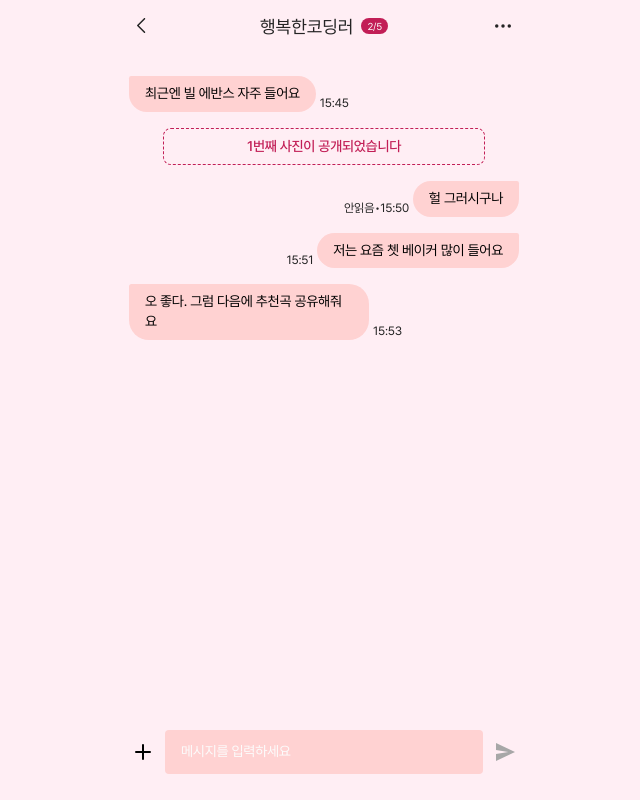
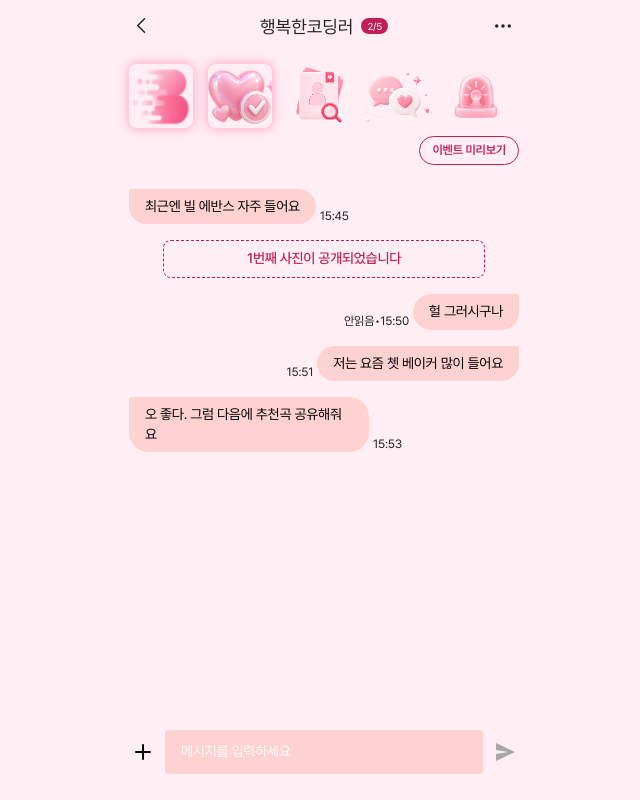
Before and after one commit to It-is-a-Secret/front, a React (Vite) app: page /chat/1 in a window 1280 px wide. Shown: the whole page, without its empty margins (316-956 px from the left). Built offline with nearby package versions, Linux system fonts and the light colour scheme; no server answers.

Commit message:
feat: 컴포넌트 구현 및 플로우 구현

```diff
--- a/src/pages/chat/ChatRoom.tsx
+++ b/src/pages/chat/ChatRoom.tsx
@@ -2,8 +2,10 @@ import {useEffect, useRef, useState} from 'react';
 import {useNavigate} from 'react-router-dom';
 
 import {ChatInputBox} from '@/pages/chat/components/ChatInputBox';
+import {ChatImageList} from '@/pages/chat/components/ChatImageList';
 import {ChatReportSheet} from '@/pages/chat/components/ChatReportSheet';
 import {ChatRoomActionMenu} from '@/pages/chat/components/ChatRoomActionMenu';
+import {PhotoRevealEvent} from '@/pages/chat/components/PhotoRevealEvent';
 import {ChatMessageListSection} from '@/pages/chat/section/ChatMessageListSection';
 import {ToastMessage} from '@/pages/my/components/ToastMessage';
 import {BottomSheet} from '@/shared/components/BottomSheet';
@@ -15,12 +17,23 @@ import {IcSvgEtc, IcSvgLeft} from '@/shared/icons';
 const MOCK_CHAT_ROOM = {
   nickname: '행복한코딩러',
   publicPhotoCount: 2,
+  photos: [
+    {objectKey: '/profileLogo.png', displayOrder: 1, blurLevel: 0},
+    {objectKey: '/complete.png', displayOrder: 2, blurLevel: 0},
+    {objectKey: '/noPeople.png', displayOrder: 3, blurLevel: 50},
+    {objectKey: '/completeOnboarding.png', displayOrder: 4, blurLevel: 50},
+    {objectKey: '/report.png', displayOrder: 5, blurLevel: 50},
+  ],
 };
 
 export const ChatRoom = () => {
   const navigate = useNavigate();
   const actionMenuRef = useRef<HTMLDivElement>(null);
+  const previewPhoto = MOCK_CHAT_ROOM.photos.find(
+    (photo) => photo.displayOrder === MOCK_CHAT_ROOM.publicPhotoCount,
+  );
   const [message, setMessage] = useState('');
+  const [isRevealPreviewOpen, setIsRevealPreviewOpen] = useState(false);
   const [isActionMenuOpen, setIsActionMenuOpen] = useState(false);
   const [isReportSheetOpen, setIsReportSheetOpen] = useState(false);
   const [isBlockSheetOpen, setIsBlockSheetOpen] = useState(false);
@@ -98,6 +111,15 @@ export const ChatRoom = () => {
           rightItem={<IcSvgEtc className='size-[3.2rem] text-gray-800' />}
           onClickRight={() => setIsActionMenuOpen((prev) => !prev)}
         />
+        <ChatImageList photos={MOCK_CHAT_ROOM.photos} />
+        <div className='flex justify-end px-[2rem] pt-[0.8rem]'>
+          <button
+            type='button'
+            onClick={() => setIsRevealPreviewOpen(true)}
+            className='border-primary text-caption2-12sb text-primary rounded-full border px-[1.2rem] py-[0.5rem]'>
+            이벤트 미리보기
+          </button>
+        </div>
         {isActionMenuOpen && (
           <ChatRoomActionMenu
             onReport={handleOpenReportSheet}
@@ -143,6 +165,15 @@ export const ChatRoom = () => {
         open={isReportSheetOpen}
         onClose={() => setIsReportSheetOpen(false)}
       />
+      {isRevealPreviewOpen && previewPhoto && (
+        <PhotoRevealEvent
+          photoUrl={previewPhoto.objectKey}
+          displayOrder={previewPhoto.displayOrder}
+          totalCount={MOCK_CHAT_ROOM.photos.length}
+          partnerNickname={MOCK_CHAT_ROOM.nickname}
+          onClose={() => setIsRevealPreviewOpen(false)}
+        />
+      )}
       <BottomSheet
         open={isBlockSheetOpen}
         ariaLabel='사용자 차단 확인'
--- /dev/null
+++ b/src/pages/chat/components/ChatImageList.tsx
@@ -0,0 +1,117 @@
+import {useEffect, useRef, useState} from 'react';
+
+import {IcSvgLeft} from '@/shared/icons';
+
+export interface ChatPhoto {
+  objectKey: string;
+  displayOrder: number;
+  blurLevel: number;
+}
+
+interface ChatImageListProps {
+  photos: ChatPhoto[];
+}
+
+interface ChatPhotoViewerProps {
+  photo: ChatPhoto;
+  onClose: () => void;
+}
+
+const ChatPhotoViewer = ({photo, onClose}: ChatPhotoViewerProps) => {
+  const dialogRef = useRef<HTMLDialogElement>(null);
+
+  useEffect(() => {
+    dialogRef.current?.showModal();
+  }, []);
+
+  return (
+    <dialog
+      ref={dialogRef}
+      aria-label={`프로필 사진 ${photo.displayOrder} 크게 보기`}
+      className='fixed inset-0 m-auto h-dvh w-full max-h-none max-w-[430px] bg-gray-800 p-0 backdrop:bg-black/60'
+      onCancel={(event) => {
+        event.preventDefault();
+        onClose();
+      }}
+      onClose={onClose}>
+      <button
+        type='button'
+        autoFocus
+        aria-label='사진 닫기'
+        onClick={onClose}
+        className='absolute top-[1.4rem] left-[2rem] z-10 flex size-[4rem] items-center justify-center text-white-800'>
+        <IcSvgLeft className='size-[2.4rem]' />
+      </button>
+
+      <div className='flex size-full items-center justify-center'>
+        <img
+          src={photo.objectKey}
+          alt={`공개된 프로필 사진 ${photo.displayOrder}`}
+          className='max-h-full w-full object-contain'
+        />
+      </div>
+    </dialog>
+  );
+};
+
+export const ChatImageList = ({photos}: ChatImageListProps) => {
+  const [selectedPhoto, setSelectedPhoto] = useState<ChatPhoto | null>(null);
+  const sortedPhotos = [...photos].sort(
+    (a, b) => a.displayOrder - b.displayOrder,
+  );
+  const revealedCount = photos.filter((photo) => photo.blurLevel === 0).length;
+
+  return (
+    <>
+      <section
+        className='px-[2rem] pt-[1.2rem]'
+        aria-label={`프로필 사진 ${photos.length}장 중 ${revealedCount}장 공개됨`}>
+        <ul className='grid grid-cols-5 gap-[0.4rem]'>
+          {sortedPhotos.map((photo) => {
+            const isRevealed = photo.blurLevel === 0;
+
+            return (
+              <li
+                key={`${photo.displayOrder}-${photo.objectKey}`}
+                className={`aspect-square size-[64px] min-w-0 overflow-hidden rounded-[8px] ${
+                  isRevealed
+                    ? 'shadow-[0_0_10px_2px_rgba(255,146,183,0.65)]'
+                    : ''
+                }`}>
+                <button
+                  type='button'
+                  disabled={!isRevealed}
+                  aria-haspopup={isRevealed ? 'dialog' : undefined}
+                  aria-label={
+                    isRevealed
+                      ? `프로필 사진 ${photo.displayOrder} 크게 보기`
+                      : undefined
+                  }
+                  onClick={() => setSelectedPhoto(photo)}
+                  className='size-full disabled:cursor-default'>
+                  <img
+                    src={photo.objectKey}
+                    alt={
+                      isRevealed
+                        ? `공개된 프로필 사진 ${photo.displayOrder}`
+                        : ''
+                    }
+                    aria-hidden={!isRevealed}
+                    className='size-full object-cover'
+                  />
+                </button>
+              </li>
+            );
+          })}
+        </ul>
+      </section>
+
+      {selectedPhoto && (
+        <ChatPhotoViewer
+          photo={selectedPhoto}
+          onClose={() => setSelectedPhoto(null)}
+        />
+      )}
+    </>
+  );
+};
--- /dev/null
+++ b/src/pages/chat/components/PhotoRevealEvent.tsx
@@ -0,0 +1,81 @@
+import {useEffect, useRef} from 'react';
+
+interface PhotoRevealEventProps {
+  photoUrl: string;
+  displayOrder: number;
+  totalCount: number;
+  partnerNickname: string;
+  onClose: () => void;
+}
+
+const KOREAN_ORDINALS = ['첫', '두', '세', '네', '다섯'];
+
+const getOrdinal = (displayOrder: number) =>
+  KOREAN_ORDINALS[displayOrder - 1] ?? `${displayOrder}`;
+
+export const PhotoRevealEvent = ({
+  photoUrl,
+  displayOrder,
+  totalCount,
+  partnerNickname,
+  onClose,
+}: PhotoRevealEventProps) => {
+  const dialogRef = useRef<HTMLDialogElement>(null);
+  const ordinal = getOrdinal(displayOrder);
+
+  useEffect(() => {
+    dialogRef.current?.showModal();
+  }, []);
+
+  return (
+    <dialog
+      ref={dialogRef}
+      aria-labelledby='photo-reveal-title'
+      className='bg-primary-200 fixed inset-0 m-auto h-dvh max-h-none w-full max-w-[430px] p-0 backdrop:bg-black/60'
+      onCancel={(event) => {
+        event.preventDefault();
+        onClose();
+      }}
+      onClose={onClose}>
+      <div className='relative flex size-full flex-col items-center overflow-hidden px-[2.4rem] pt-[6rem] pb-[2.4rem] text-center'>
+        <header className='relative z-10 flex shrink-0 flex-col items-center'>
+          <span className='bg-primary text-body4-16m text-white-800 rounded-full px-[1.6rem] py-[0.8rem]'>
+            REVEAL EVENT
+          </span>
+          <h1
+            id='photo-reveal-title'
+            className='mt-[2.4rem] text-[2.8rem] leading-[1.35] font-bold text-gray-800'>
+            <span className='text-primary'>{ordinal} 번째 사진</span>이
+            <br />
+            공개되었어요!
+          </h1>
+        </header>
+
+        <div className='relative z-10 mt-[2rem] h-[clamp(28rem,46dvh,40rem)] w-full max-w-[26.0rem] shrink rounded-[30px] shadow-[0_0_12px_2px_rgba(255,146,183,0.55)]'>
+          <img
+            src={photoUrl}
+            alt={`${partnerNickname}님의 ${displayOrder}번째 공개 사진`}
+            className='size-full rounded-[30px] object-cover'
+          />
+          <span className='bg-primary text-caption1-12r text-white-800 absolute top-[2rem] left-[2rem] rounded-full px-[0.8rem] py-[0.4rem]'>
+            {displayOrder}/{totalCount}
+          </span>
+        </div>
+
+        <p className='text-body1-15r relative z-10 mt-[1rem] shrink-0 text-gray-600'>
+          서로의 {ordinal} 번째 사진이 공개됐어요
+          <br />
+          {partnerNickname}님의 사진을 확인해 보세요
+        </p>
+
+        <button
+          type='button'
+          autoFocus
+          onClick={onClose}
+          className='bg-primary text-button1-14b text-white-800 relative z-10 mt-auto h-[5.6rem] w-full shrink-0 rounded-full shadow-[0_8px_10px_0_rgba(194,30,86,0.25)]'>
+          대화로 돌아가기
+        </button>
+      </div>
+    </dialog>
+  );
+};
```
